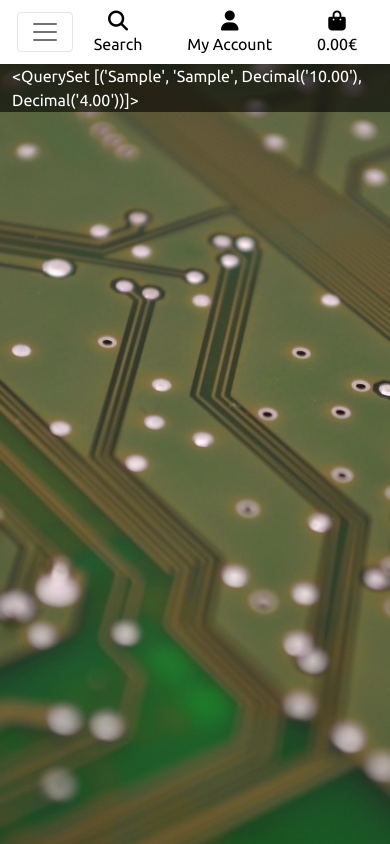
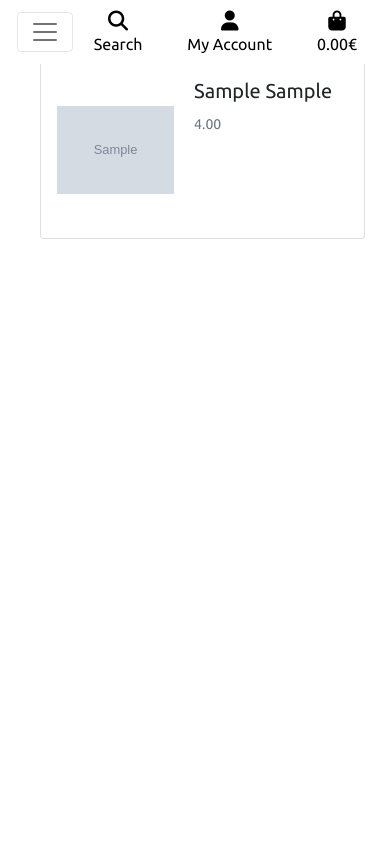
Before and after one commit to AlexGCbn/CI_PP5_StarDesk, a Django app: page /products/ in a window 390 px wide. Run offline with Django 3.2, Linux system fonts and the light colour scheme; tables that the repository leaves empty hold one stand-in row (values such as "Sample post"); grey boxes marked "Sample" are stand-in pictures; some libraries are stand-ins or nearby versions.

Commit message:
Style products page

```diff
--- a/products/templates/products/products.html
+++ b/products/templates/products/products.html
@@ -12,11 +12,38 @@
 {% endblock %}
 
 {% block content %}
-
-<div class="container">
+<div class="overlay"></div>
+<div class="container-fluid">
     <div class="row">
-        <div class="col">
-            {{ products }}
+        <div class="col text-center mt-3">
+            <h2 class="logo-font">All Products</h2>
+        </div>
+    </div>
+    <div class="row">
+        <div class="product-container col-10 offset-1">
+            {% for product in products %}
+            <div class="row">
+                <div class="card product-card m-2">
+                    <div class="col-5 col-sm-4 col-md-3 product-img-container d-flex align-items-center justify-content-center">
+                        {% if product.image %}
+                        <img src="{{ product.image.url }}" class="product-img p-1 img-fluid"
+                            alt="{{ product.manufacturer }} {{ product.model }}">
+                        {% else %}
+                        <img src="{{ MEDIA_URL }}no-image.png" class="product-img p-1 img-fluid"
+                            alt="{{ product.manufacturer }} {{ product.model }}">
+                        {% endif %}
+                    </div>
+                    <div class="card-body col-7 col-sm-8 col-md-7">
+                        <h5 class="card-title">{{ product.manufacturer }} {{ product.model }}</h5>
+                        {% if product.rating %}
+                        <small class="text-muted"><i class="fa-solid fa-star-sharp"></i>{{ product.rating }}</small>
+                        {% else %}
+                        <small class="text-muted">No ratings yet</small>
+                        {% endif %}
+                    </div>
+                </div>
+            </div>
+            {% endfor %}
         </div>
     </div>
 </div>
--- a/products/views.py
+++ b/products/views.py
@@ -8,31 +8,32 @@ class AllProductsView(View):
 
     def get(self, request):
         """ A view to return index page """
-        # values_list info from here https://books.agiliq.com/projects/django-orm-cookbook/en/latest/union.html
-        query_case = Case.objects.all().values_list(
-            'model', 'manufacturer', 'price', 'rating'
+        # values info from here https://books.agiliq.com/projects/django-orm-cookbook/en/latest/union.html
+        query_case = Case.objects.all().only(
+            'model', 'manufacturer', 'price', 'rating', 'image'
         )
-        query_mobo = Motherboard.objects.all().values_list(
-            'model', 'manufacturer', 'price', 'rating'
+        query_mobo = Motherboard.objects.all().only(
+            'model', 'manufacturer', 'price', 'rating', 'image'
         )
-        query_cpu = Cpu.objects.all().values_list(
-            'model', 'manufacturer', 'price', 'rating'
+        query_cpu = Cpu.objects.all().only(
+            'model', 'manufacturer', 'price', 'rating', 'image'
         )
-        query_gpu = Gpu.objects.all().values_list(
-            'model', 'manufacturer', 'price', 'rating'
+        # query_cpu = Cpu.objects.all()
+        query_gpu = Gpu.objects.all().only(
+            'model', 'manufacturer', 'price', 'rating', 'image'
         )
-        query_ram = Ram.objects.all().values_list(
-            'model', 'manufacturer', 'price', 'rating'
+        query_ram = Ram.objects.all().only(
+            'model', 'manufacturer', 'price', 'rating', 'image'
         )
-        query_psu = Psu.objects.all().values_list(
-            'model', 'manufacturer', 'price', 'rating'
+        query_psu = Psu.objects.all().only(
+            'model', 'manufacturer', 'price', 'rating', 'image'
         )
-        query_storage = Storage.objects.all().values_list(
-            'model', 'manufacturer', 'price', 'rating'
+        query_storage = Storage.objects.all().only(
+            'model', 'manufacturer', 'price', 'rating', 'image'
         )
         products = query_case.union(
             query_mobo,
-            query_cpu,
+            # query_cpu,
             query_gpu,
             query_ram,
             query_psu,
@@ -41,5 +42,6 @@ class AllProductsView(View):
         template = 'products/products.html'
         context = {
             'products': products,
+            'cpus': query_cpu
         }
         return render(request, template, context)
--- a/static/css/base.css
+++ b/static/css/base.css
@@ -13,8 +13,8 @@ html {
 body {
     background: url('/media/home-background.jpg') no-repeat center center fixed;
     background-size: cover;
-    height: calc(100vs - 164px);
-    color: #fff;
+    height: calc(100vs - 101px);
+    /* color: #fff; */
     font-family: 'Ubuntu', sans-serif;
 }
 
@@ -92,6 +92,28 @@ body {
     word-wrap: normal;
 }
 
+.overlay {
+    height: 100%;
+    width: 100%;
+    top: 0;
+    left: 0;
+    position: fixed;
+    background: #fff;
+    z-index: -1;
+}
+
+.product-card {
+    flex-direction: row !important;
+}
+
+.product-img-container {
+    height: 175px;
+}
+
+.product-img {
+    max-height: 100%;
+}
+
 /* -------------------------------- Media Queries */
 
 /* Slightly larger container on xl screens */
@@ -112,6 +134,10 @@ body {
     }
 
     .header-container {
-        padding-top: 164px;
+        padding-top: 101px;
+    }
+
+    .product-img-container {
+        height: 250px;
     }
 }
--- a/templates/base.html
+++ b/templates/base.html
@@ -38,8 +38,8 @@
 </head>
 
 <body>
-    <header>
-        <div class="container-fuild-fixed-top">
+    <header class="container-fuild fixed-top">
+        <!-- <div class="container-fuild-fixed-top"> -->
             <div class="row bg-white d-none d-lg-flex m-0 p-0" id="topnav">
                 <!-- Free delivery banner -->
                 <div class="row text-center m-0 p-0" id="delivery-banner">
@@ -133,7 +133,7 @@
                 </nav>
                 {% include 'includes/main-nav.html' %}
             </div>
-        </div>
+        <!-- </div> -->
     </header>
     {% if messages %}
     <div class="message-container">
```
Also changed, not shown: media/no-image.png (added), products/migrations/0002_auto_20220526_1317.py (added).
